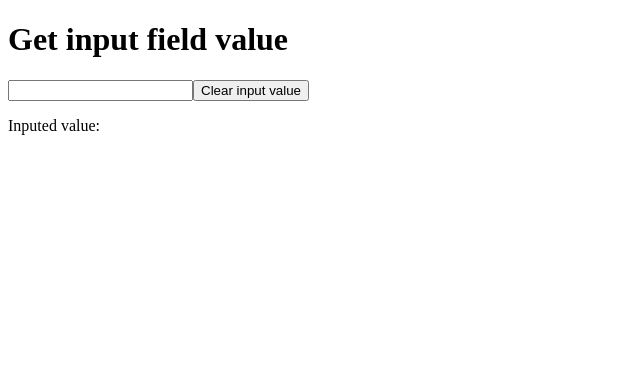
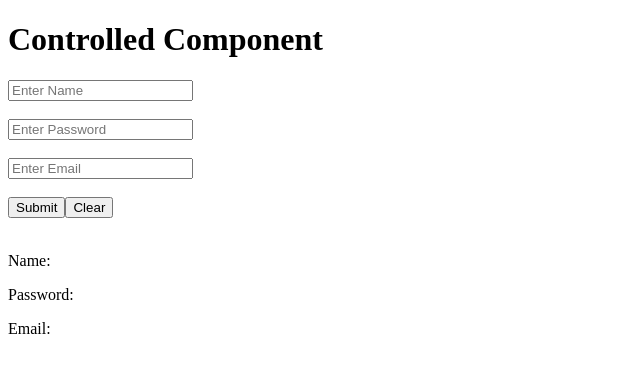
Before and after one commit to ashrafulahsan/react-blog-2026, a React (Vite) app: page / in a window 1280 px wide. Shown: the top 372 px of the page, without its empty margins (0-640 px from the left). Built offline with nearby package versions, Linux system fonts and the light colour scheme.

Commit message:
Controlled Component

```diff
--- a/src/App.jsx
+++ b/src/App.jsx
@@ -1,9 +1,9 @@
-import InputField from "./InputField"
+import ControlledComponent from "./ControlledComponent"
 
 function App() {
   return (
     <>
-     <InputField />
+     <ControlledComponent />
     </>
   )
 }
--- /dev/null
+++ b/src/ControlledComponent.jsx
@@ -0,0 +1,28 @@
+import { useState } from "react"
+
+function ControlledComponent(){
+
+    const [name, setName]=useState('')
+    const [password, setPassword]=useState('')
+    const [email, setEmail]=useState('')
+
+    return(
+        <>
+            <h1>Controlled Component</h1>
+            <input type="text" value={name} onChange={(event)=>setName(event.target.value)} placeholder="Enter Name" />
+            <br/> <br/>
+            <input type="password" value={password} onChange={(event)=>setPassword(event.target.value)} placeholder="Enter Password" />
+            <br/> <br/>
+            <input type="text" value={email} onChange={(event)=>setEmail(event.target.value)} placeholder="Enter Email" />
+            <br/> <br/>
+            <button>Submit</button>
+            <button onClick={()=>{setEmail('');setName('');setPassword('');}}>Clear</button>
+            <br/> <br/>
+            <p>Name: {name}</p>
+            <p>Password: {password}</p>
+            <p>Email: {email}</p>
+        </>
+    )
+}
+
+export default ControlledComponent
```
